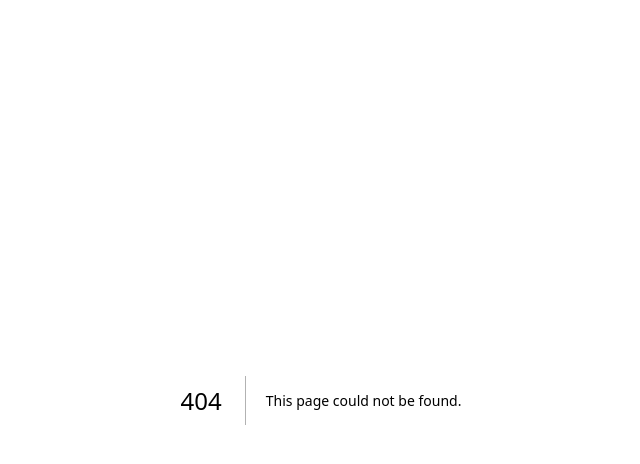
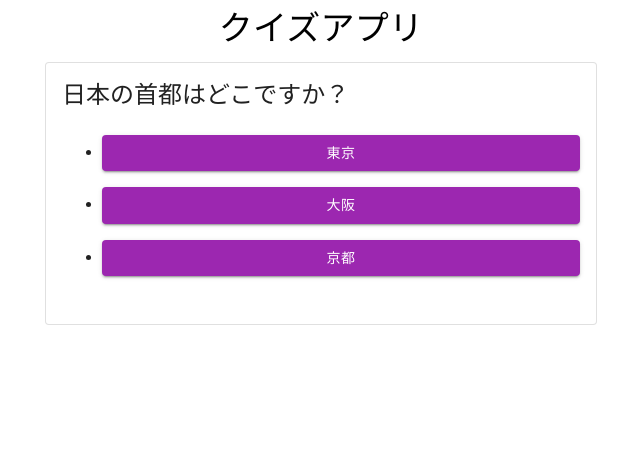
Before and after one commit to kojiman-git/my-next-app, a Next.js app: page /160_Quiz-app_CustomHooks_Material_UI in a window 1280 px wide. Before the commit this address had no page. Shown: the top 464 px of the page, without its empty margins (319-959 px from the left). Built offline with nearby package versions, Linux system fonts and the light colour scheme.

Commit message:
クイズアプリにMaterial UIを導入したバージョンを実装

```diff
--- /dev/null
+++ b/src/app/160_Quiz-app_CustomHooks_Material_UI/hooks/useQuiz.js
@@ -0,0 +1,35 @@
+import { useState } from 'react';
+
+const questions = [
+    { id: 1, question: "日本の首都はどこですか？", options: ["東京", "大阪", "京都"], answer: "東京" },
+    { id: 2, question: "2 + 2 はいくつですか？", options: ["3", "4", "5"], answer: "4" },
+    { id: 3, question: "Reactは何のために使われますか？", options: ["スタイル", "データベース", "ユーザーインターフェース"], answer: "ユーザーインターフェース" },
+];
+
+const useQuiz = () => {
+    const [currentQuestionIndex, setCurrentQuestionIndex] = useState(0);
+    const [score, setScore] = useState(0);
+    const [isFinished, setIsFinished] = useState(false);
+
+    const answerQuestion = (answer) => {
+        if (questions[currentQuestionIndex].answer === answer) {
+            setScore(score + 1);
+        }
+        const nextIndex = currentQuestionIndex + 1;
+        if (nextIndex < questions.length) {
+            setCurrentQuestionIndex(nextIndex);
+        } else {
+            setIsFinished(true);
+        }
+    };
+
+    const resetQuiz = () => {
+        setCurrentQuestionIndex(0);
+        setScore(0);
+        setIsFinished(false);
+    };
+
+    return { currentQuestion: questions[currentQuestionIndex], score, isFinished, answerQuestion, resetQuiz };
+};
+
+export default useQuiz;
--- /dev/null
+++ b/src/app/160_Quiz-app_CustomHooks_Material_UI/page.js
@@ -0,0 +1,53 @@
+"use client";
+import React from 'react';
+import { Button, Container, Typography, Card, CardContent, CardActions } from '@mui/material';
+import useQuiz from './hooks/useQuiz';
+
+const HomePage = () => {
+    const { currentQuestion, score, isFinished, answerQuestion, resetQuiz } = useQuiz();
+
+    return (
+        <Container maxWidth="sm">
+            <Typography variant="h4" align="center" gutterBottom>
+                クイズアプリ
+            </Typography>
+            {isFinished ? (
+                <Card variant="outlined">
+                    <CardContent>
+                        <Typography variant="h5" align="center">
+                            結果: {score} / {currentQuestion.id}
+                        </Typography>
+                    </CardContent>
+                    <CardActions>
+                        <Button variant="contained" color="primary" onClick={resetQuiz} fullWidth>
+                            再挑戦
+                        </Button>
+                    </CardActions>
+                </Card>
+            ) : (
+                <Card variant="outlined">
+                    <CardContent>
+                        <Typography variant="h5">{currentQuestion.question}</Typography>
+                        <ul>
+                            {currentQuestion.options.map(option => (
+                                <li key={option}>
+                                    <Button
+                                        variant="contained"
+                                        color="secondary"
+                                        onClick={() => answerQuestion(option)}
+                                        fullWidth
+                                        style={{ margin: '8px 0' }}
+                                    >
+                                        {option}
+                                    </Button>
+                                </li>
+                            ))}
+                        </ul>
+                    </CardContent>
+                </Card>
+            )}
+        </Container>
+    );
+};
+
+export default HomePage;
--- a/src/data/nav.js
+++ b/src/data/nav.js
@@ -25,4 +25,5 @@ export const navList = [
   "140_feedback-form-app_EventHandlers",
   "150_bubbling",
   "160_Quiz-app_CustomHooks",
+  "160_Quiz-app_CustomHooks_Material_UI",
 ];
```
